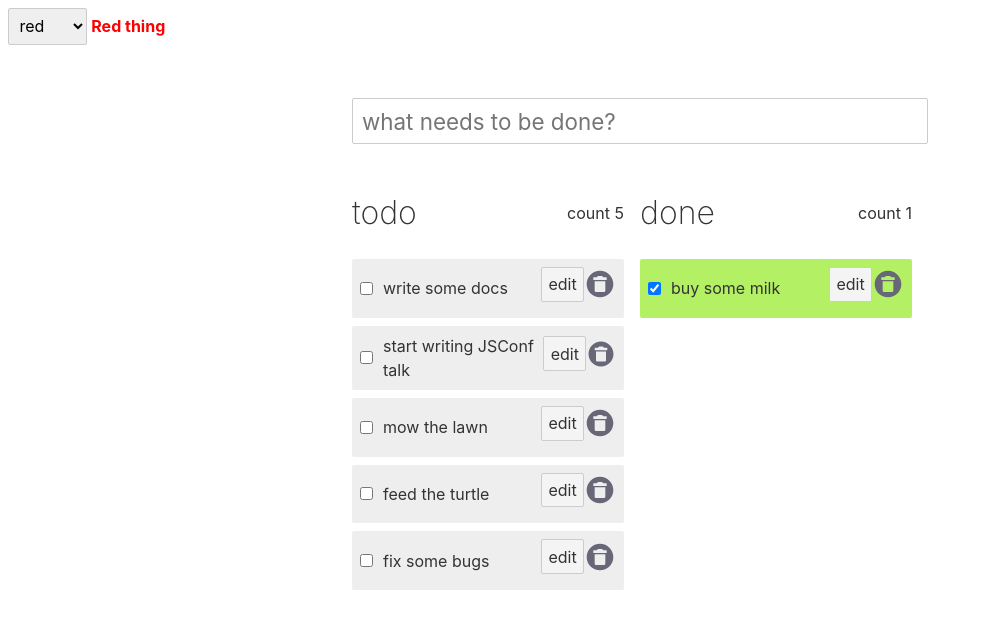
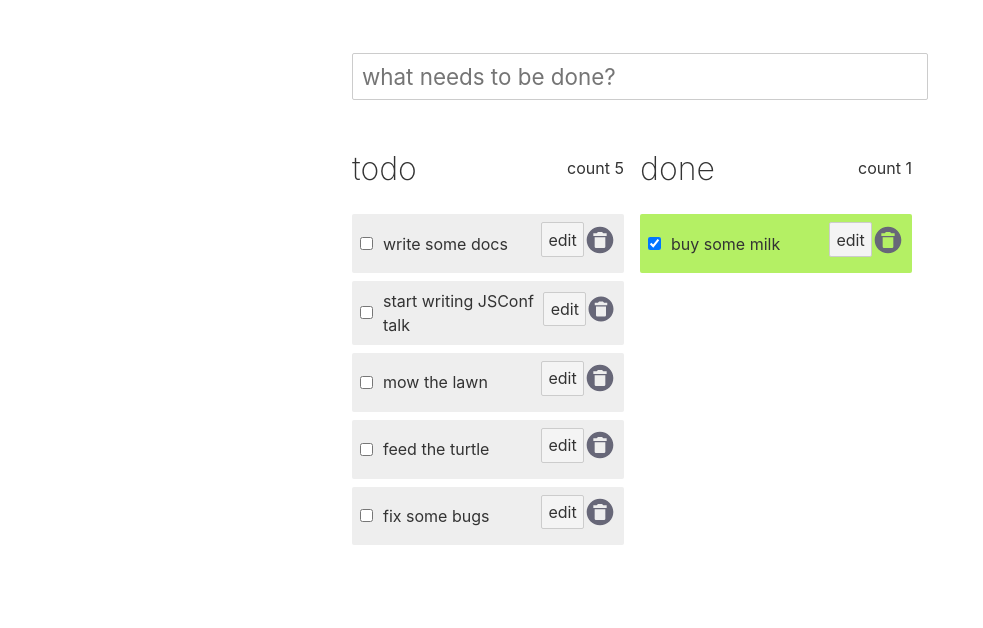
Before and after one commit to dev-93/-svelte-app, a Svelte app: page / in a window 1280 px wide. Shown: the top 628 px of the page, without its empty margins (0-983 px from the left). Built offline with nearby package versions, Linux system fonts and the light colour scheme.

Commit message:
svelte 안쓰는 컴포넌트 정리

```diff
--- a/src/App.svelte
+++ b/src/App.svelte
@@ -1,9 +1,6 @@
 <script>
 	import Todo from "./Todo.svelte";
 	import { afterUpdate } from 'svelte';
-	import RedThing from './RedThing.svelte';
-	import GreenThing from './GreenThing.svelte';
-	import BlueThing from './BlueThing.svelte';
 	import {todos} from "./store";
 
 	let uid = $todos.length + 1;
@@ -30,25 +27,9 @@
 		todoCount = $todos?.filter(t => !t.done).length;
 		doneCount = $todos?.filter(t => t.done).length;
 	});
-
-	const options = [
-		{ color: 'red',   component: RedThing   },
-		{ color: 'green', component: GreenThing },
-		{ color: 'blue',  component: BlueThing  },
-	];
-
-	let selected = options[0];
 </script>
 
 <div class="wrapper">
-	<select bind:value={selected}>
-		{#each options as option}
-			<option value={option}>{option.color}</option>
-		{/each}
-	</select>
-
-	<svelte:component this={selected.component}/>
-
 	<div class="board">
 		<input
 			class="new-todo"
--- a/src/BlueThing.svelte
+++ /dev/null
@@ -1,7 +0,0 @@
-<strong>Blue thing</strong>
-
-<style>
-	strong {
-		color: blue;
-	}
-</style>
--- a/src/GreenThing.svelte
+++ /dev/null
@@ -1,7 +0,0 @@
-<strong>Green thing</strong>
-
-<style>
-	strong {
-		color: green;
-	}
-</style>
--- a/src/RedThing.svelte
+++ /dev/null
@@ -1,7 +0,0 @@
-<strong>Red thing</strong>
-
-<style>
-	strong {
-		color: red;
-	}
-</style>
```
